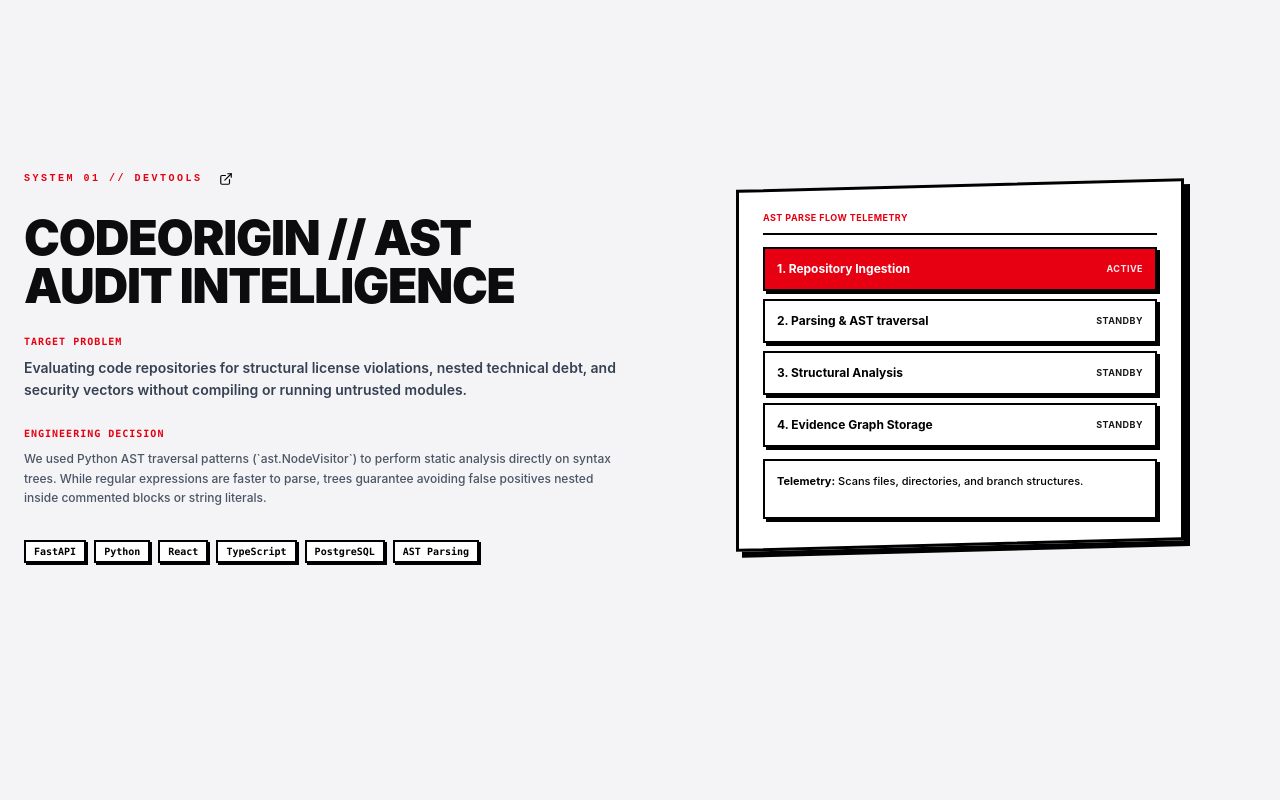
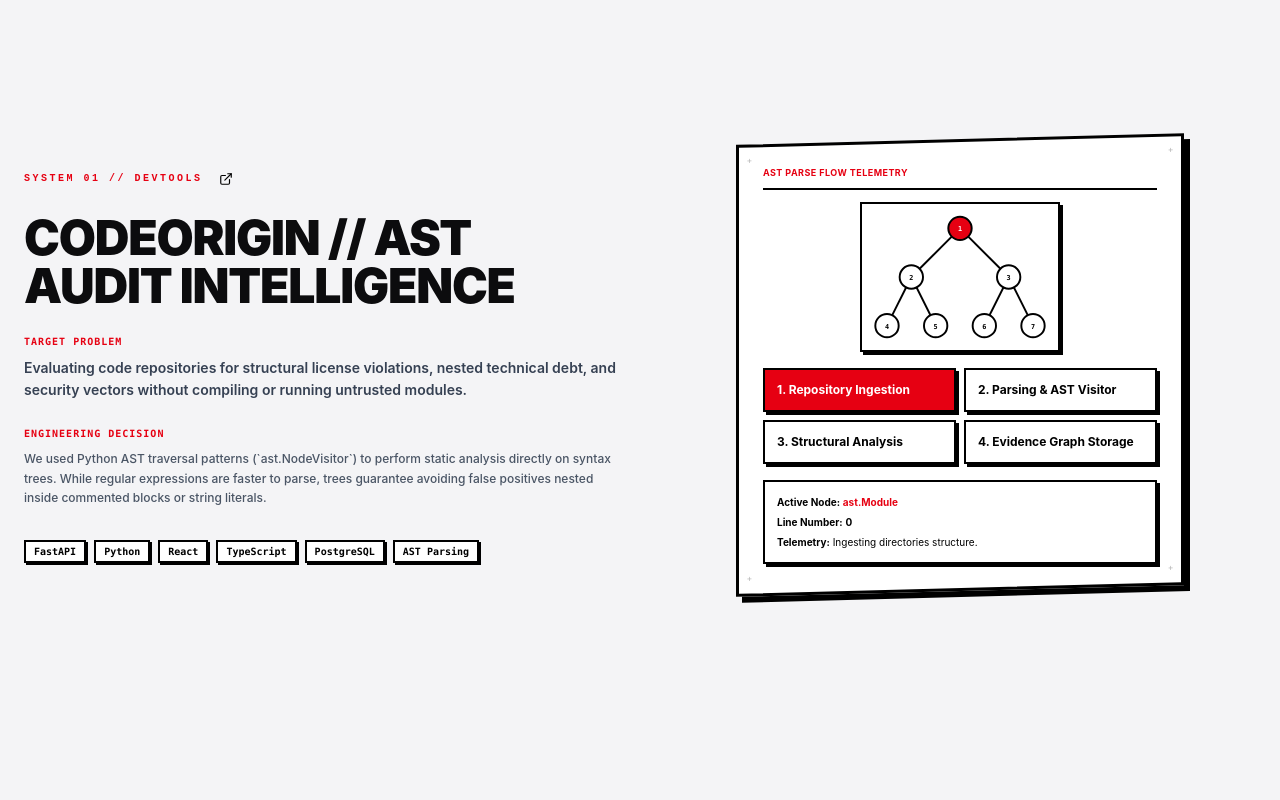
Before and after one commit to Basharameez/my-portfolio, a React (Vite) app: page / in a window 1280 px wide. Shown: the part 1660-2460 px from the top of the page. Built offline with nearby package versions, Linux system fonts and the light colour scheme.

Commit message:
Polish layout with modern and futuristic visual details. Add coordinate crosshair markers, SVG interactive AST trees, SVG neural weights networks, and Plotly diagnostics grids

```diff
--- a/src/App.tsx
+++ b/src/App.tsx
@@ -106,8 +106,8 @@ export default function App() {
               className="min-h-screen flex flex-col justify-center max-w-7xl mx-auto px-6 py-24 select-none relative z-10 w-full"
             >
               <div className="max-w-4xl flex flex-col gap-6 items-start">
-                <span className="mono-tag bg-[#E60012] text-white px-2 py-0.5 border-2 border-black inline-block shadow-[2px_2px_0px_#000000]">
-                  SYSTEM ENGINE ACTIVE
+                <span className="mono-tag bg-[#E60012] text-white px-2.5 py-0.5 border-2 border-black inline-block shadow-[2px_2px_0px_#000000]">
+                  SYSTEM ENGINE ACTIVE // NODE-0x0
                 </span>
 
                 <h1 className="text-4xl sm:text-6xl md:text-8xl font-sans font-black tracking-tighter text-[#0C0C0E] uppercase leading-none">
@@ -148,7 +148,13 @@ export default function App() {
               <div className="grid grid-cols-1 lg:grid-cols-12 gap-12 items-center">
                 {/* Credentials / Status Card */}
                 <div className="lg:col-span-5 flex flex-col gap-6">
-                  <div className="slanted-panel-white p-6 rounded-none">
+                  <div className="slanted-panel-white p-6 rounded-none relative">
+                    {/* Corner coordinates */}
+                    <div className="absolute top-2 left-2 text-[8px] text-black/30 font-mono select-none">+</div>
+                    <div className="absolute top-2 right-2 text-[8px] text-black/30 font-mono select-none">+</div>
+                    <div className="absolute bottom-2 left-2 text-[8px] text-black/30 font-mono select-none">+</div>
+                    <div className="absolute bottom-2 right-2 text-[8px] text-black/30 font-mono select-none">+</div>
+
                     <div className="unslanted-content">
                       <div className="flex items-center justify-between border-b border-black pb-4 text-[10px] text-black font-bold uppercase">
                         <span className="flex items-center gap-1.5 text-[#E60012] font-black">
@@ -249,7 +255,12 @@ export default function App() {
 
                 {/* Spatial telemetry widget */}
                 <div className="lg:col-span-6 flex justify-center">
-                  <div className="w-full max-w-md p-6 slanted-panel-white rounded-none">
+                  <div className="w-full max-w-md p-6 slanted-panel-white rounded-none relative">
+                    <div className="absolute top-2 left-2 text-[8px] text-black/30 font-mono select-none">+</div>
+                    <div className="absolute top-2 right-2 text-[8px] text-black/30 font-mono select-none">+</div>
+                    <div className="absolute bottom-2 left-2 text-[8px] text-black/30 font-mono select-none">+</div>
+                    <div className="absolute bottom-2 right-2 text-[8px] text-black/30 font-mono select-none">+</div>
+
                     <div className="unslanted-content">
                       <span className="text-[9px] text-[#E60012] uppercase tracking-wider block border-b-2 border-black pb-2 font-bold">AST PARSE FLOW TELEMETRY</span>
                       <CodeOriginWidget />
@@ -267,7 +278,12 @@ export default function App() {
               <div className="grid grid-cols-1 lg:grid-cols-12 gap-12 items-center">
                 {/* Visual telemetry widget */}
                 <div className="lg:col-span-6 order-2 lg:order-1 flex justify-center">
-                  <div className="w-full max-w-md p-6 slanted-panel-white rounded-none">
+                  <div className="w-full max-w-md p-6 slanted-panel-white rounded-none relative">
+                    <div className="absolute top-2 left-2 text-[8px] text-black/30 font-mono select-none">+</div>
+                    <div className="absolute top-2 right-2 text-[8px] text-black/30 font-mono select-none">+</div>
+                    <div className="absolute bottom-2 left-2 text-[8px] text-black/30 font-mono select-none">+</div>
+                    <div className="absolute bottom-2 right-2 text-[8px] text-black/30 font-mono select-none">+</div>
+
                     <div className="unslanted-content">
                       <span className="text-[9px] text-red-500 uppercase tracking-wider block border-b-2 border-black pb-2 font-bold">
                         SANITIZED DIAGNOSTIC TELEMETRY DEMO
@@ -353,7 +369,12 @@ export default function App() {
 
                 {/* Spatial telemetry widget */}
                 <div className="lg:col-span-6 flex justify-center">
-                  <div className="w-full max-w-md p-6 slanted-panel-white rounded-none">
+                  <div className="w-full max-w-md p-6 slanted-panel-white rounded-none relative">
+                    <div className="absolute top-2 left-2 text-[8px] text-black/30 font-mono select-none">+</div>
+                    <div className="absolute top-2 right-2 text-[8px] text-black/30 font-mono select-none">+</div>
+                    <div className="absolute bottom-2 left-2 text-[8px] text-black/30 font-mono select-none">+</div>
+                    <div className="absolute bottom-2 right-2 text-[8px] text-black/30 font-mono select-none">+</div>
+
                     <div className="unslanted-content">
                       <span className="text-[9px] text-[#E60012] uppercase tracking-wider block border-b-2 border-black pb-2 font-bold">COMPILATION STAGE TELEMETRY</span>
                       <CompilerWidget />
@@ -396,7 +417,12 @@ export default function App() {
 
                 {/* Neural connection map widget */}
                 <div className="lg:col-span-6 flex justify-center">
-                  <div className="w-full max-w-md p-6 slanted-panel-white rounded-none">
+                  <div className="w-full max-w-md p-6 slanted-panel-white rounded-none relative">
+                    <div className="absolute top-2 left-2 text-[8px] text-black/30 font-mono select-none">+</div>
+                    <div className="absolute top-2 right-2 text-[8px] text-black/30 font-mono select-none">+</div>
+                    <div className="absolute bottom-2 left-2 text-[8px] text-black/30 font-mono select-none">+</div>
+                    <div className="absolute bottom-2 right-2 text-[8px] text-black/30 font-mono select-none">+</div>
+
                     <div className="unslanted-content">
                       <span className="text-[9px] text-[#E60012] uppercase tracking-wider block border-b-2 border-black pb-2 font-bold">NEURAL ATTENTION MATRIX</span>
                       <XaiWidget />
@@ -478,19 +504,78 @@ export default function App() {
 // modular inline widgets
 // ====================================================
 
-// 1. CodeOrigin Ingestion Flow
+// 1. CodeOrigin Ingestion Flow (SVG AST Tree)
 const CodeOriginWidget = () => {
   const steps = [
-    { title: 'Repository Ingestion', desc: 'Scans files, directories, and branch structures.' },
-    { title: 'Parsing & AST traversal', desc: 'Parses modules using ast.NodeVisitor patterns.' },
-    { title: 'Structural Analysis', desc: 'Maps class inheritances and coupling metrics.' },
-    { title: 'Evidence Graph Storage', desc: 'Indexes findings into persistent relational schemas.' }
+    { title: 'Repository Ingestion', type: 'ast.Module', lineno: '0', detail: 'Ingesting directories structure.' },
+    { title: 'Parsing & AST Visitor', type: 'ast.FunctionDef', lineno: '12', detail: 'ast.parse() reads function nodes.' },
+    { title: 'Structural Analysis', type: 'ast.ClassDef', lineno: '34', detail: 'Traversing class inheritance matrices.' },
+    { title: 'Evidence Graph Storage', type: 'ast.Return', lineno: '72', detail: 'Exporting audit records to SQLite.' }
   ];
   const [activeStep, setActiveStep] = useState(0);
 
+  // SVG AST Node coordinates
+  const nodes = [
+    { id: 1, cx: 100, cy: 25, label: 'Root' },
+    { id: 2, cx: 50, cy: 75, label: 'Visitor' },
+    { id: 3, cx: 150, cy: 75, label: 'Scanner' },
+    { id: 4, cx: 25, cy: 125, label: 'Func' },
+    { id: 5, cx: 75, cy: 125, label: 'Class' },
+    { id: 6, cx: 125, cy: 125, label: 'Import' },
+    { id: 7, cx: 175, cy: 125, label: 'Deco' }
+  ];
+
   return (
-    <div className="flex flex-col gap-3 mt-3">
-      <div className="flex flex-col gap-2">
+    <div className="flex flex-col gap-4 mt-3">
+      {/* Dynamic SVG tree visualization */}
+      <div className="w-[200px] h-[150px] border-2 border-black bg-white mx-auto relative shadow-[3px_3px_0px_#000000]">
+        <svg className="w-full h-full" viewBox="0 0 200 150">
+          {/* Branch Lines */}
+          <line x1="100" y1="25" x2="50" y2="75" stroke="#000000" strokeWidth="2" />
+          <line x1="100" y1="25" x2="150" y2="75" stroke="#000000" strokeWidth="2" />
+          <line x1="50" y1="75" x2="25" y2="125" stroke="#000000" strokeWidth="2" />
+          <line x1="50" y1="75" x2="75" y2="125" stroke="#000000" strokeWidth="2" />
+          <line x1="150" y1="75" x2="125" y2="125" stroke="#000000" strokeWidth="2" />
+          <line x1="150" y1="75" x2="175" y2="125" stroke="#000000" strokeWidth="2" />
+
+          {/* Nodes */}
+          {nodes.map((n) => {
+            // Determine active highlight based on step
+            let isActive = false;
+            if (activeStep === 0 && n.id === 1) isActive = true;
+            if (activeStep === 1 && (n.id === 2 || n.id === 3)) isActive = true;
+            if (activeStep === 2 && (n.id === 4 || n.id === 5)) isActive = true;
+            if (activeStep === 3 && (n.id === 6 || n.id === 7)) isActive = true;
+
+            return (
+              <g key={n.id}>
+                <circle
+                  cx={n.cx}
+                  cy={n.cy}
+                  r="12"
+                  fill={isActive ? '#E60012' : '#FFFFFF'}
+                  stroke="#000000"
+                  strokeWidth="2"
+                  className="transition-all duration-300"
+                />
+                <text
+                  x={n.cx}
+                  y={n.cy + 3}
+                  textAnchor="middle"
+                  fontSize="7"
+                  fontWeight="bold"
+                  fill={isActive ? '#FFFFFF' : '#000000'}
+                  className="font-mono select-none"
+                >
+                  {n.id}
+                </text>
+              </g>
+            );
+          })}
+        </svg>
+      </div>
+
+      <div className="grid grid-cols-2 gap-2">
         {steps.map((s, idx) => (
           <button
             key={idx}
@@ -502,14 +587,15 @@ const CodeOriginWidget = () => {
             }`}
           >
             <span>{idx + 1}. {s.title}</span>
-            <span className="text-[9px] uppercase tracking-wider opacity-90">
-              {activeStep === idx ? 'ACTIVE' : 'STANDBY'}
-            </span>
           </button>
         ))}
       </div>
-      <div className="p-3 bg-white border-2 border-black rounded-none text-[11px] text-black leading-relaxed min-h-[60px] font-medium shadow-[3px_3px_0px_#000000]">
-        <strong>Telemetry:</strong> {steps[activeStep].desc}
+
+      {/* Metadata telemetry report box */}
+      <div className="p-3 bg-white border-2 border-black rounded-none text-[10px] text-black leading-relaxed flex flex-col gap-1 shadow-[3px_3px_0px_#000000]">
+        <div><strong>Active Node:</strong> <span className="text-[#E60012] font-bold">{steps[activeStep].type}</span></div>
+        <div><strong>Line Number:</strong> <span className="font-bold">{steps[activeStep].lineno}</span></div>
+        <div><strong>Telemetry:</strong> {steps[activeStep].detail}</div>
       </div>
     </div>
   );
@@ -534,13 +620,27 @@ const RotorDynWidget = () => {
     <div className="flex flex-col gap-4 mt-3">
       <div className="w-[180px] h-[180px] border-2 border-black rounded-none bg-white relative mx-auto flex items-center justify-center overflow-hidden shadow-[4px_4px_0px_#000000]">
         <svg className="w-full h-full">
+          {/* Diagnostic coordinate ticks */}
           <line x1="0" y1="90" x2="180" y2="90" stroke="rgba(0,0,0,0.15)" strokeWidth="1" />
           <line x1="90" y1="0" x2="90" y2="180" stroke="rgba(0,0,0,0.15)" strokeWidth="1" />
+          <line x1="90" y1="40" x2="95" y2="40" stroke="#000000" strokeWidth="1.5" />
+          <line x1="90" y1="140" x2="95" y2="140" stroke="#000000" strokeWidth="1.5" />
+          <line x1="40" y1="90" x2="40" y2="95" stroke="#000000" strokeWidth="1.5" />
+          <line x1="140" y1="90" x2="140" y2="95" stroke="#000000" strokeWidth="1.5" />
+
           <circle cx="90" cy="90" r="25" stroke="rgba(0,0,0,0.1)" fill="none" strokeWidth="1" strokeDasharray="3,3" />
           <circle cx="90" cy="90" r="50" stroke="rgba(0,0,0,0.1)" fill="none" strokeWidth="1" strokeDasharray="3,3" />
           <polyline points={points.map(p => p.split(',').map(n => Number(n)*0.9).join(',')).join(' ')} fill="none" stroke="#E60012" strokeWidth="2.5" />
         </svg>
         <span className="absolute bottom-2 left-2 text-[8px] text-black font-black tracking-wider">SPECTRUM ORBIT TRACK</span>
+      </div>
+
+      {/* Real-time telemetry values */}
+      <div className="grid grid-cols-2 gap-2 text-[9px] uppercase border-y border-black py-2 my-1">
+        <div><strong>Speed:</strong> 3000 RPM</div>
+        <div><strong>Radial Amp:</strong> {amp} &mu;m</div>
+        <div><strong>Harmonic:</strong> 1x Vector</div>
+        <div><strong>Status:</strong> Nominal</div>
       </div>
 
       <div className="flex flex-col gap-2 text-xs font-bold">
@@ -573,7 +673,7 @@ const RotorDynWidget = () => {
   );
 };
 
-// 3. Compiler Execution flow
+// 3. Compiler Execution flow with IDE Code Editor
 const CompilerWidget = () => {
   const [running, setRunning] = useState(false);
   const [outputs, setOutputs] = useState<string[]>(['System standby.', 'Submit runtime request.']);
@@ -607,6 +707,25 @@ const CompilerWidget = () => {
 
   return (
     <div className="flex flex-col gap-3 mt-3">
+      {/* Mock IDE Code Editor container */}
+      <div className="border-2 border-black bg-[#0c0c0e] text-white p-3 font-mono text-[9px] leading-relaxed shadow-[3px_3px_0px_#000000]">
+        <div className="flex justify-between items-center border-b border-white/10 pb-1.5 mb-1.5 text-gray-500 uppercase text-[7px] tracking-wider">
+          <span>main.py</span>
+          <span>python 3.12</span>
+        </div>
+        <div className="flex gap-3">
+          <div className="text-gray-600 select-none text-right">
+            01<br />02<br />03<br />04
+          </div>
+          <div className="text-gray-300">
+            <span className="text-[#FF1744]">import</span> ast, os<br />
+            <span className="text-[#FF1744]">def</span> <span className="text-[#00F0FF]">audit_repo</span>(path):<br />
+            &nbsp;&nbsp;&nbsp;&nbsp;tree = ast.parse(open(path).read())<br />
+            &nbsp;&nbsp;&nbsp;&nbsp;<span className="text-[#FF1744]">return</span> tree
+          </div>
+        </div>
+      </div>
+
       <button
         onClick={runCodeSimulation}
         disabled={running}
@@ -627,49 +746,67 @@ const CompilerWidget = () => {
   );
 };
 
-// 4. Neural interpretation activation matrix
+// 4. Neural interpretation activation matrix (SVG layered matrix)
 const XaiWidget = () => {
-  const [activeNode, setActiveNode] = useState<number | null>(null);
+  const [hoveredNode, setHoveredNode] = useState<number | null>(null);
 
-  const nodeConnections = [
-    { label: 'Input Node [0,0]', weights: [0.88, 0.10, 0.02] },
-    { label: 'Input Node [1,0]', weights: [0.30, 0.55, 0.15] },
-    { label: 'Input Node [0,1]', weights: [0.08, 0.32, 0.60] },
-    { label: 'Input Node [1,1]', weights: [0.03, 0.12, 0.85] }
+  // Activation metrics
+  const activations = [
+    { name: 'Input Pixel [0,0]', weights: [0.85, 0.12, 0.03] },
+    { name: 'Input Pixel [1,0]', weights: [0.35, 0.50, 0.15] },
+    { name: 'Input Pixel [0,1]', weights: [0.10, 0.40, 0.50] },
+    { name: 'Input Pixel [1,1]', weights: [0.05, 0.15, 0.80] }
   ];
 
   return (
     <div className="flex flex-col gap-4 text-xs font-mono mt-3">
-      <div className="grid grid-cols-2 gap-2">
-        {nodeConnections.map((node, idx) => (
-          <button
-            key={idx}
-            onMouseEnter={() => setActiveNode(idx)}
-            onMouseLeave={() => setActiveNode(null)}
-            className={`p-2.5 rounded-none border-2 border-black text-[11px] text-left font-black transition-all shadow-[2px_2px_0px_#000000] ${
-              activeNode === idx
-                ? 'bg-[#E60012] text-white'
-                : 'bg-white text-black'
-            }`}
-          >
-            {node.label}
-          </button>
-        ))}
+      {/* SVG Neural Layer Attraction network */}
+      <div className="w-[200px] h-[140px] border-2 border-black bg-white mx-auto relative shadow-[3px_3px_0px_#000000]">
+        <svg className="w-full h-full" viewBox="0 0 200 140">
+          {/* Layer 1 Nodes (Inputs) */}
+          <circle cx="30" cy="25" r="7" fill={hoveredNode === 0 ? '#E60012' : '#FFFFFF'} stroke="#000000" strokeWidth="2" onMouseEnter={() => setHoveredNode(0)} onMouseLeave={() => setHoveredNode(null)} />
+          <circle cx="30" cy="55" r="7" fill={hoveredNode === 1 ? '#E60012' : '#FFFFFF'} stroke="#000000" strokeWidth="2" onMouseEnter={() => setHoveredNode(1)} onMouseLeave={() => setHoveredNode(null)} />
+          <circle cx="30" cy="85" r="7" fill={hoveredNode === 2 ? '#E60012' : '#FFFFFF'} stroke="#000000" strokeWidth="2" onMouseEnter={() => setHoveredNode(2)} onMouseLeave={() => setHoveredNode(null)} />
+          <circle cx="30" cy="115" r="7" fill={hoveredNode === 3 ? '#E60012' : '#FFFFFF'} stroke="#000000" strokeWidth="2" onMouseEnter={() => setHoveredNode(3)} onMouseLeave={() => setHoveredNode(null)} />
+
+          {/* Layer 2 Nodes (Hidden) */}
+          <circle cx="100" cy="40" r="7" fill="#FFFFFF" stroke="#000000" strokeWidth="2" />
+          <circle cx="100" cy="70" r="7" fill="#FFFFFF" stroke="#000000" strokeWidth="2" />
+          <circle cx="100" cy="100" r="7" fill="#FFFFFF" stroke="#000000" strokeWidth="2" />
+
+          {/* Layer 3 Nodes (Output) */}
+          <circle cx="170" cy="55" r="7" fill="#FFFFFF" stroke="#000000" strokeWidth="2" />
+          <circle cx="170" cy="85" r="7" fill="#FFFFFF" stroke="#000000" strokeWidth="2" />
+
+          {/* Pulsing connection lines on input node hover */}
+          {hoveredNode !== null && (
+            <g>
+              <line x1="30" y1={25 + hoveredNode * 30} x2="100" y2="40" stroke="#E60012" strokeWidth="1.5" strokeDasharray="3,3" />
+              <line x1="30" y1={25 + hoveredNode * 30} x2="100" y2="70" stroke="#E60012" strokeWidth="1.5" strokeDasharray="3,3" />
+              <line x1="30" y1={25 + hoveredNode * 30} x2="100" y2="100" stroke="#E60012" strokeWidth="1.5" strokeDasharray="3,3" />
+
+              <line x1="100" y1="70" x2="170" y2="55" stroke="#E60012" strokeWidth="1" />
+              <line x1="100" y1="70" x2="170" y2="85" stroke="#E60012" strokeWidth="1" />
+            </g>
+          )}
+        </svg>
       </div>
 
-      <div className="p-3 border-2 border-black bg-white rounded-none flex flex-col gap-2 min-h-[90px] text-[11px] shadow-[3px_3px_0px_#000000]">
-        {activeNode !== null ? (
+      {/* Dynamic Telemetry report panel */}
+      <div className="p-3 border-2 border-black bg-white rounded-none flex flex-col gap-2 min-h-[90px] text-[10px] shadow-[3px_3px_0px_#000000]">
+        {hoveredNode !== null ? (
           <>
-            <span className="text-[9px] text-[#E60012] font-black uppercase tracking-wider">Estimated Attention Tensors</span>
-            <div className="flex flex-col gap-1 mt-1 text-black font-mono font-bold">
-              <div>Output Layer Channel 1: {nodeConnections[activeNode].weights[0]}</div>
-              <div>Output Layer Channel 2: {nodeConnections[activeNode].weights[1]}</div>
-              <div>Output Layer Channel 3: {nodeConnections[activeNode].weights[2]}</div>
+            <span className="text-[8px] text-[#E60012] font-black uppercase tracking-wider">Estimated Attention Tensors</span>
+            <div className="flex flex-col gap-0.5 text-black font-bold">
+              <div>Source Unit: {activations[hoveredNode].name}</div>
+              <div>Output Layer Channel 1: {activations[hoveredNode].weights[0]}</div>
+              <div>Output Layer Channel 2: {activations[hoveredNode].weights[1]}</div>
+              <div>Output Layer Channel 3: {activations[hoveredNode].weights[2]}</div>
             </div>
           </>
         ) : (
-          <div className="text-black font-semibold flex items-center justify-center h-full min-h-[60px] text-center">
-            Hover over an input node above to trace active neural decision pathways.
+          <div className="text-black font-semibold flex items-center justify-center h-full min-h-[60px] text-center uppercase tracking-wide text-[9px]">
+            Hover over an input node inside the SVG diagram to trace active neural decision pathways.
           </div>
         )}
       </div>
```
